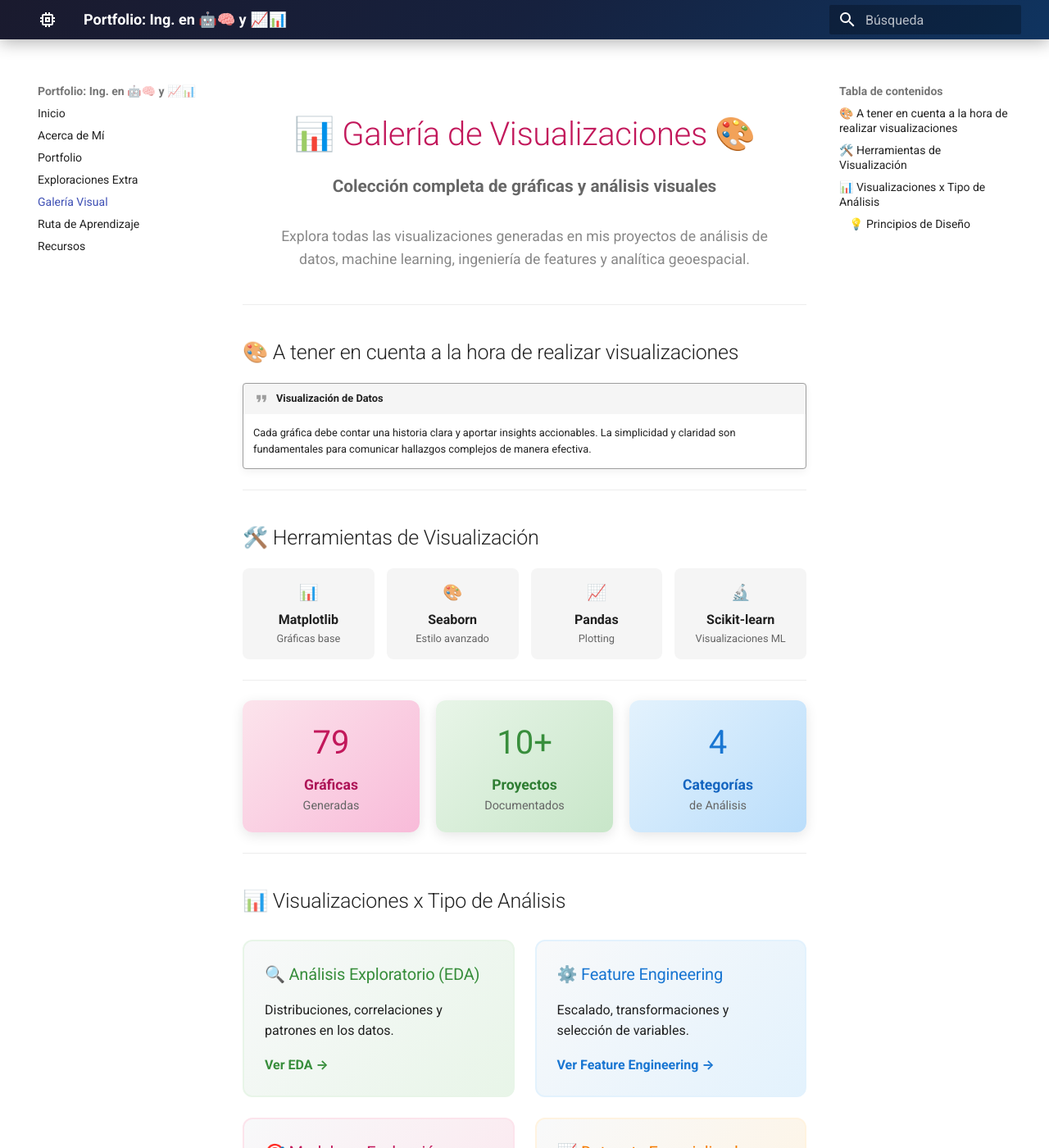
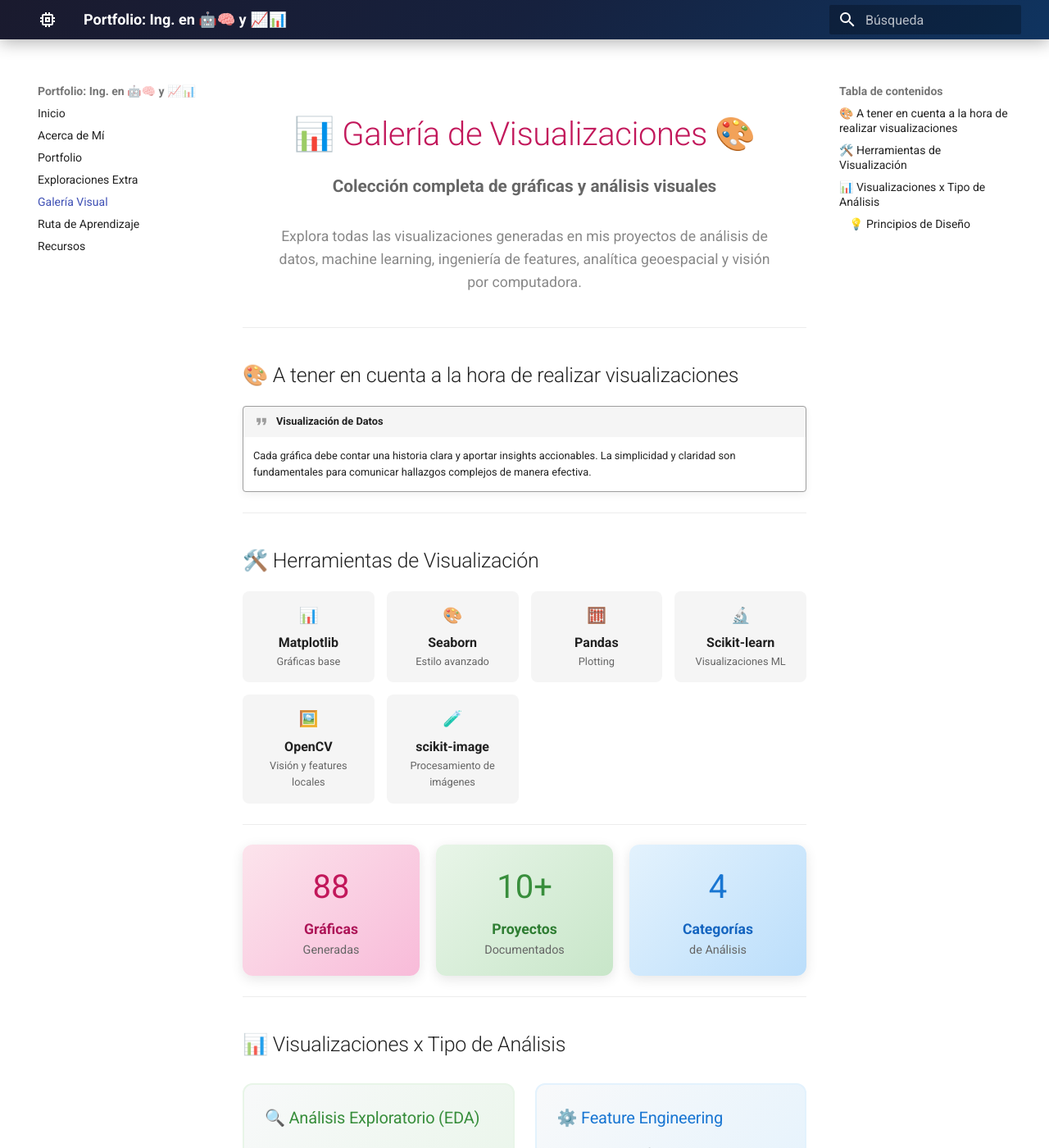
Before and after one commit to ValeRodMa/portafolio_ia_ucu, an MkDocs documentation site: the page built from docs/galeria/index.md, in a window 1280 px wide and 1400 px high. Shown: the whole window at 82% size. Built offline with MkDocs 1.6.1 and Material for MkDocs 9.7.7, drawn with Linux system fonts in a browser that asks for light colours; some of the changed text lies outside the part shown.

Commit message:
galeria: vision por computadora

```diff
--- a/docs/galeria/index.md
+++ b/docs/galeria/index.md
@@ -6,7 +6,7 @@
     <strong>Colección completa de gráficas y análisis visuales</strong>
   </p>
   <p style="font-size: 1.1em; color: #888; max-width: 600px; margin: 0 auto;">
-    Explora todas las visualizaciones generadas en mis proyectos de análisis de datos, machine learning, ingeniería de features y analítica geoespacial.
+    Explora todas las visualizaciones generadas en mis proyectos de análisis de datos, machine learning, ingeniería de features, analítica geoespacial y visión por computadora.
   </p>
 </div>
 
@@ -36,7 +36,7 @@
 </div>
 
 <div style="padding: 15px; background: #f5f5f5; border-radius: 8px; text-align: center;">
-  <div style="font-size: 1.2em; margin-bottom: 5px;">📈</div>
+  <div style="font-size: 1.2em; margin-bottom: 5px;">🧮</div>
   <div style="font-weight: bold;">Pandas</div>
   <div style="font-size: 0.8em; color: #666;">Plotting</div>
 </div>
@@ -47,13 +47,25 @@
   <div style="font-size: 0.8em; color: #666;">Visualizaciones ML</div>
 </div>
 
+<div style="padding: 15px; background: #f5f5f5; border-radius: 8px; text-align: center;">
+  <div style="font-size: 1.2em; margin-bottom: 5px;">🖼️</div>
+  <div style="font-weight: bold;">OpenCV</div>
+  <div style="font-size: 0.8em; color: #666;">Visión y features locales</div>
+</div>
+
+<div style="padding: 15px; background: #f5f5f5; border-radius: 8px; text-align: center;">
+  <div style="font-size: 1.2em; margin-bottom: 5px;">🧪</div>
+  <div style="font-weight: bold;">scikit-image</div>
+  <div style="font-size: 0.8em; color: #666;">Procesamiento de imágenes</div>
+</div>
+
 </div>
 
 ---
 
 <div style="display: grid; grid-template-columns: repeat(auto-fit, minmax(200px, 1fr)); gap: 20px; margin: 20px 0;">
   <div style="padding: 20px; background: linear-gradient(135deg, #fce4ec 0%, #f8bbd9 100%); border-radius: 12px; text-align: center; box-shadow: 0 4px 15px rgba(0,0,0,0.1);">
-    <div style="font-size: 2.5em; color: #c2185b; margin-bottom: 5px;">79</div>
+    <div style="font-size: 2.5em; color: #c2185b; margin-bottom: 5px;">88</div>
     <div style="font-size: 1.1em; color: #ad1457; font-weight: bold;">Gráficas</div>
     <div style="font-size: 0.9em; color: #666;">Generadas</div>
   </div>
@@ -98,7 +110,7 @@
 
 <div style="padding: 25px; border: 2px solid #fff3e0; border-radius: 12px; background: linear-gradient(135deg, #f8f9fa 0%, #fff3e0 100%);">
   <h3 style="margin-top: 0; color: #f57c00;">📈 Datasets Especializados</h3>
-  <p>Análisis por dominio con foco en medicina, finanzas, agricultura y analítica urbana.</p>
+  <p>Análisis por dominio con foco en medicina, finanzas, agricultura, analítica urbana y visión por computadora.</p>
   <a href="datasets/" style="color: #f57c00; font-weight: bold;">Ver Datasets →</a>
 </div>
 
```
Also changed, not shown: docs/galeria/datasets/index.md (+33 -1 lines).
